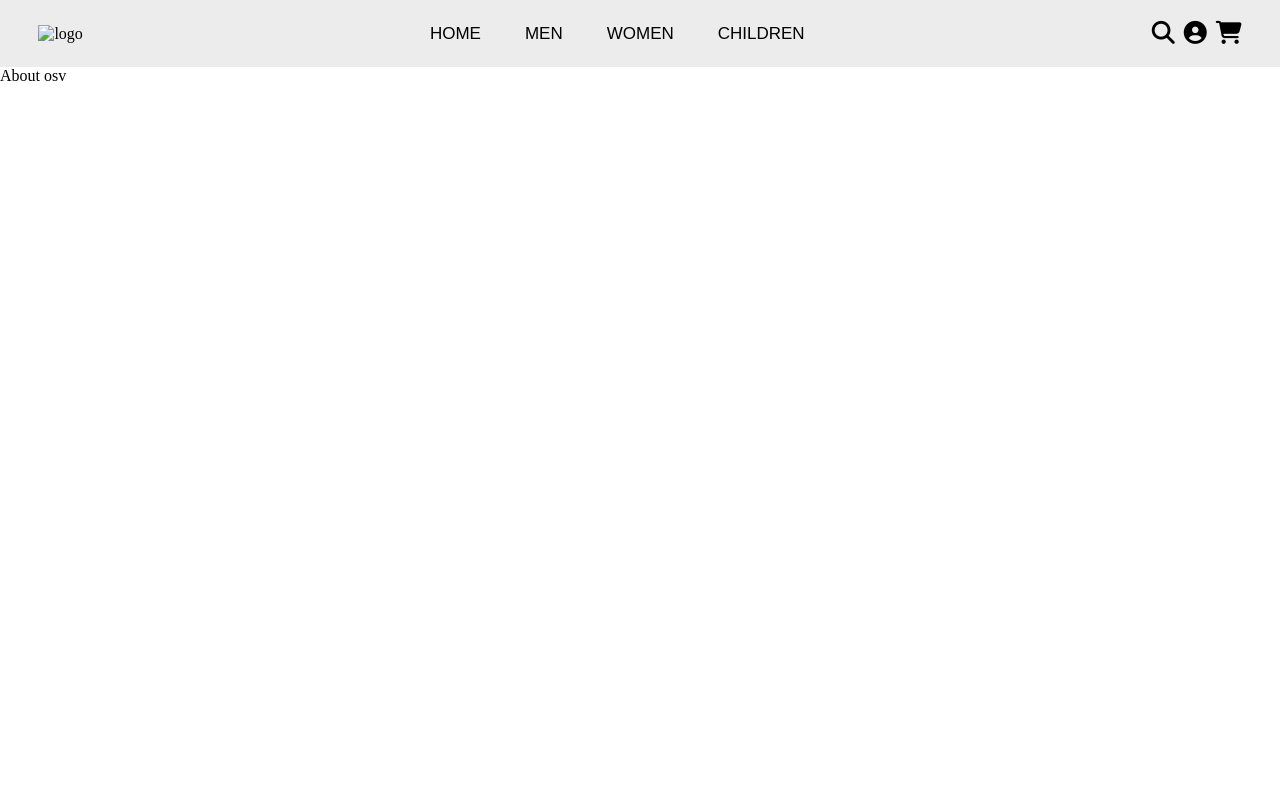
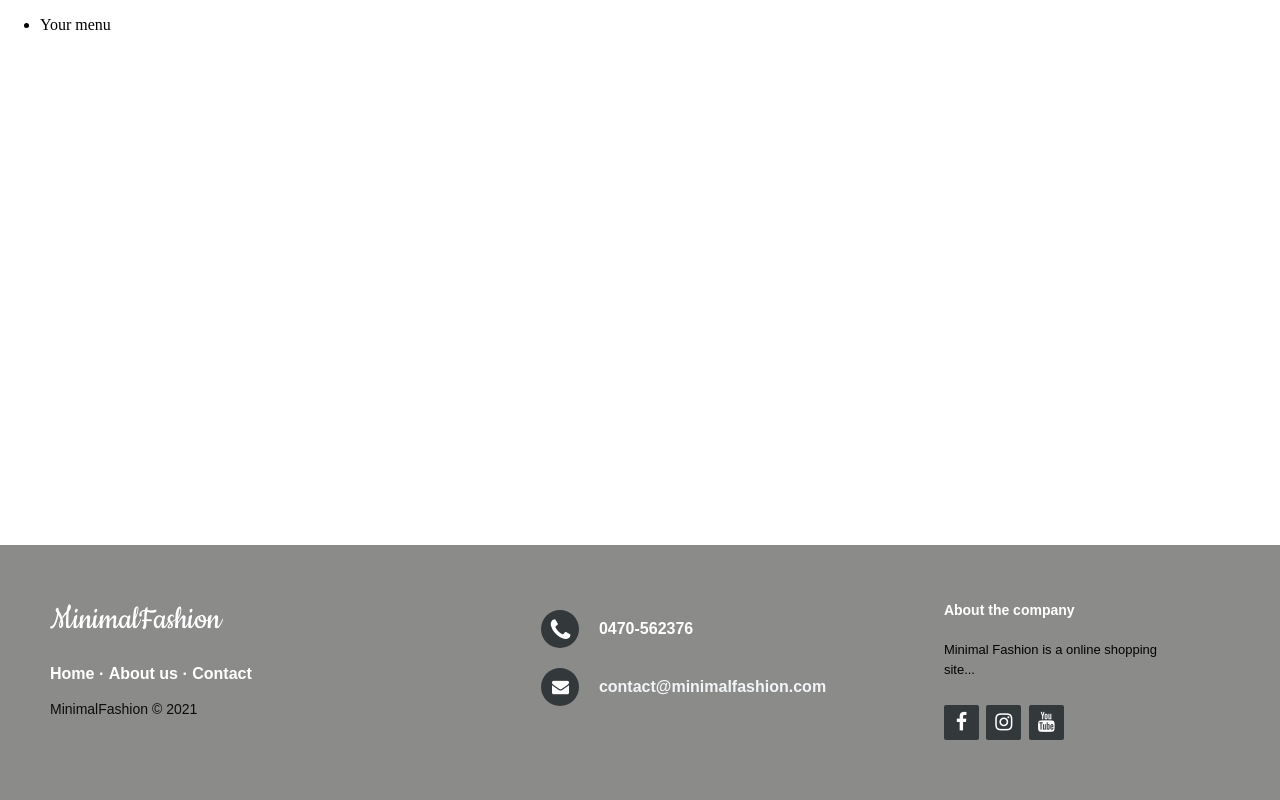
Before and after one commit to cindywanlund/gruppF, a plain HTML site: page index.html in a window 1280 px wide. Drawn offline with Linux system fonts and the light colour scheme.

Commit message:
Add files via upload

```diff
--- a/index.html
+++ b/index.html
@@ -4,37 +4,73 @@
     <meta charset="UTF-8" />
     <meta http-equiv="X-UA-Compatible" content="IE=edge" />
     <meta name="viewport" content="width=device-width, initial-scale=1.0" />
-    <link rel="stylesheet" href="navbar.css" />
     <title>Document</title>
-    <script
-      src="https://kit.fontawesome.com/eb06b15c02.js"
-      crossorigin="anonymous"
-    ></script>
+    <link rel="stylesheet" href="http://maxcdn.bootstrapcdn.com/font-awesome/4.2.0/css/font-awesome.min.css">
+    <link href="http://fonts.googleapis.com/css?family=Cookie" rel="stylesheet" type="text/css">
+    <link rel="stylesheet" href="style.css">
+
   </head>
   <body>
     <header>
-      <img class="logo" src="" alt="logo" />
       <nav>
-        <ul class="nav__links">
-          <li><a href="#">HOME</a></li>
-          <li><a href="#">MEN</a></li>
-          <li><a href="#">WOMEN</a></li>
-          <li><a href="#">CHILDREN</a></li>
+        <ul>
+          <li>Your menu</li>
         </ul>
       </nav>
-
-      <section class="icons">
-        <a class="search" href="#"><i class="fas fa-search"></i></a>
-        <a class="account" href="#"><i class="fas fa-user-circle"></i></a>
-        <a class="cart" href="#"><i class="fas fa-shopping-cart"></i></a>
-      </section>
     </header>
     <main>
       <section></section>
     </main>
 
     <footer>
-      <p>About osv</p>
+      <footer class="footer-distributed">
+
+        <div class="footer-left">
+
+        <h3>Minimal<span>Fashion</span></h3>
+
+        <p class="footer-links">
+        <a href="#">Home</a>
+        ·
+        <a href="#">About us</a>
+        ·
+        <a href="#">Contact</a>
+        </p>
+
+        <p class="footer-company-name">MinimalFashion &copy; 2021</p>
+        </div>
+
+        <div class="footer-center">
+
+        <div>
+        <i class="fa fa-phone"></i>
+        <p>0470-562376</p>
+        </div>
+
+        <div>
+        <i class="fa fa-envelope"></i>
+        <p><a href="mailto:support@company.com">contact@minimalfashion.com</a></p>
+        </div>
+
+        </div>
+
+        <div class="footer-right">
+
+        <p class="footer-company-about">
+        <span>About the company</span>
+        Minimal Fashion is a online shopping site...
+        </p>
+
+        <div class="footer-icons">
+
+        <a href="#"><i class="fa fa-facebook"></i></a>
+        <a href="#"><i class="fa fa-instagram"></i></a>
+        <a href="#"><i class="fa fa-youtube"></i></a>
+
+
+        </div>
+
+        </div>
     </footer>
   </body>
 </html>
--- /dev/null
+++ b/style.css
@@ -0,0 +1,179 @@
+body {
+    margin: 0;
+    padding: 0;
+   }
+   .main {
+    max-height: 550px;;
+    background-color: #e0c6ac;
+    color: white;
+    font-size: 38pt;
+    text-align: center;
+    line-height: 550px;
+   }
+   footer{
+    position: fixed;
+    bottom: 0;
+   }
+   .footer-distributed{
+    background-color: #8b8b8a;
+    box-shadow: 0 1px 1px 0 rgba(0, 0, 0, 0.12);
+    box-sizing: border-box;
+    width: 100%;
+    text-align: left;
+    font: bold 16px sans-serif;
+
+    padding: 55px 50px;
+    margin-top: 80px;
+   }
+
+   .footer-distributed .footer-left,
+   .footer-distributed .footer-center,
+   .footer-distributed .footer-right{
+    display: inline-block;
+    vertical-align: top;
+   }
+
+   .footer-distributed .footer-left{
+    width: 40%;
+   }
+
+   .footer-distributed h3{
+    color:  #ffffff;
+    font: normal 36px 'Cookie', cursive;
+    margin: 0;
+   }
+
+   .footer-distributed h3 span{
+    color:  #ffffff;
+   }
+
+
+   .footer-distributed .footer-links{
+    color:  #ffffff;
+    margin: 20px 0 12px;
+    padding: 0;
+   }
+
+   .footer-distributed .footer-links a{
+    display:inline-block;
+    line-height: 1.8;
+    text-decoration: none;
+    color:  inherit;
+   }
+
+   .footer-distributed .footer-company-name{
+    color:  #0c0c0c;
+    font-size: 14px;
+    font-weight: normal;
+    margin: 0;
+   }
+
+
+   .footer-distributed .footer-center{
+    width: 35%;
+   }
+
+   .footer-distributed .footer-center i{
+    background-color:  #33383b;
+    color: #ffffff;
+    font-size: 25px;
+    width: 38px;
+    height: 38px;
+    border-radius: 50%;
+    text-align: center;
+    line-height: 42px;
+    margin: 10px 15px;
+    vertical-align: middle;
+   }
+
+   .footer-distributed .footer-center i.fa-envelope{
+    font-size: 17px;
+    line-height: 38px;
+   }
+
+   .footer-distributed .footer-center p{
+    display: inline-block;
+    color: #ffffff;
+    vertical-align: middle;
+    margin:0;
+   }
+
+   .footer-distributed .footer-center p span{
+    display:block;
+    font-weight: normal;
+    font-size:14px;
+    line-height:2;
+   }
+
+   .footer-distributed .footer-center p a{
+    color:  #f2f5f7;
+    text-decoration: none;;
+   }
+
+   .footer-distributed .footer-right{
+    width: 20%;
+   }
+
+   .footer-distributed .footer-company-about{
+    line-height: 20px;
+    color:  #030303;
+    font-size: 13px;
+    font-weight: normal;
+    margin: 0;
+   }
+
+   .footer-distributed .footer-company-about span{
+    display: block;
+    color:  #ffffff;
+    font-size: 14px;
+    font-weight: bold;
+    margin-bottom: 20px;
+   }
+
+   .footer-distributed .footer-icons{
+    margin-top: 25px;
+   }
+
+   .footer-distributed .footer-icons a{
+    display: inline-block;
+    width: 35px;
+    height: 35px;
+    cursor: pointer;
+    background-color:  #33383b;
+    border-radius: 2px;
+
+    font-size: 20px;
+    color: #ffffff;
+    text-align: center;
+    line-height: 35px;
+
+    margin-right: 3px;
+    margin-bottom: 5px;
+   }
+
+
+   @media (max-width: 880px) {
+
+    .footer-distributed{
+    font: bold 14px sans-serif;
+
+    }
+
+    .footer-distributed .footer-left,
+    .footer-distributed .footer-center,
+    .footer-distributed .footer-right{
+    display: block;
+    width: 100%;
+    margin-bottom: 40px;
+    text-align: center;
+    }
+
+    .footer-distributed .footer-center i{
+    margin-left: 0;
+    }
+    .main {
+    line-height: normal;
+    font-size: auto;
+    }
+
+   }
```
